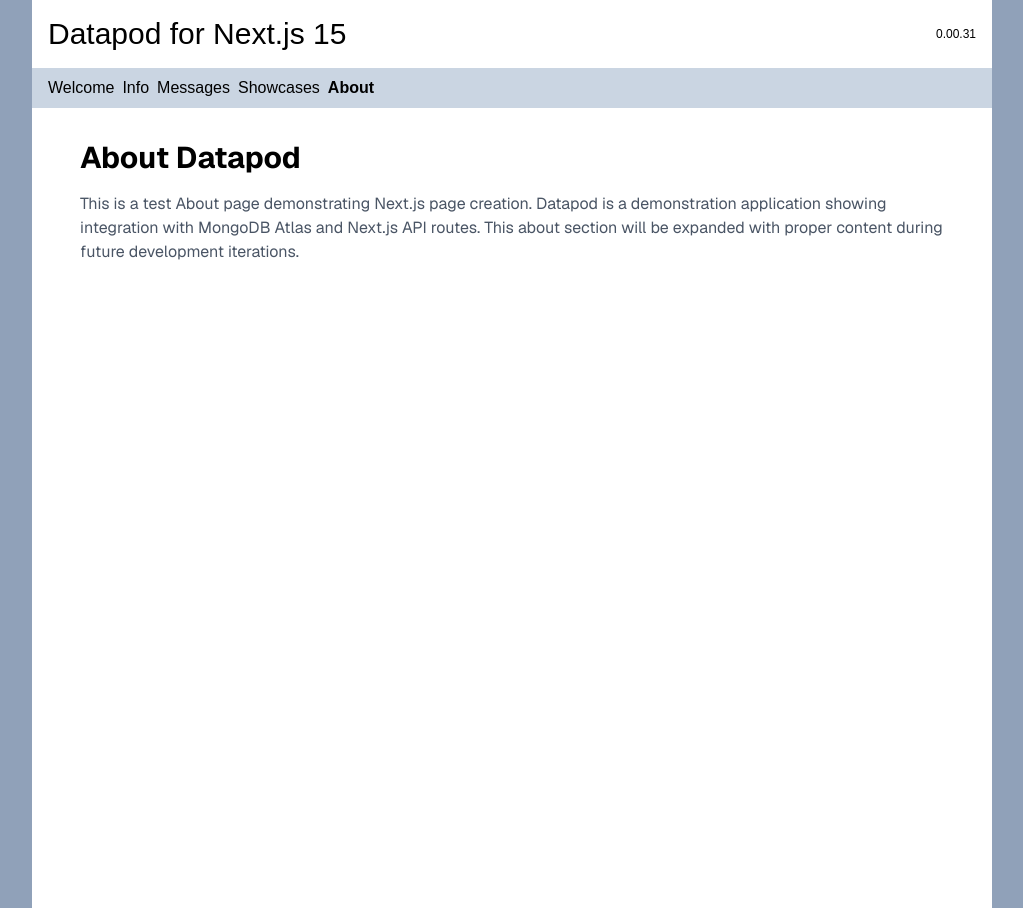
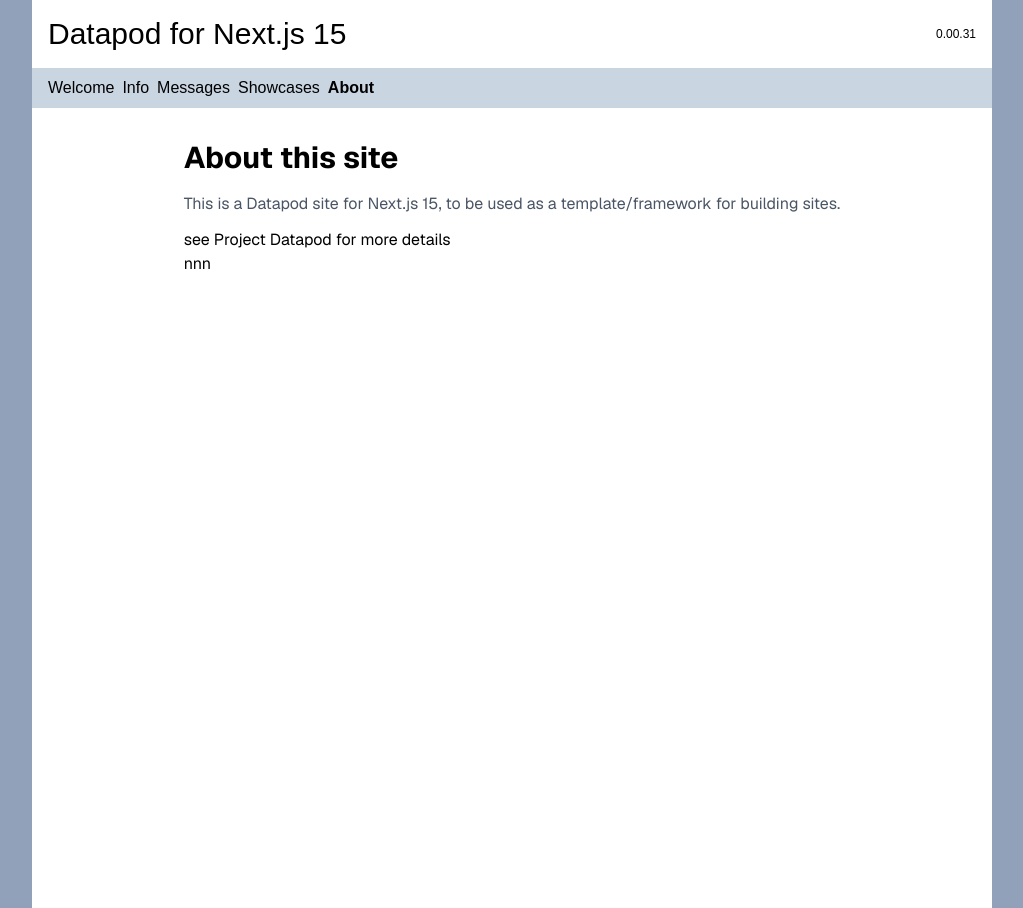
Before and after one commit to edwardtanguay/datapod-for-nextjs, a Next.js app: page /about in a window 1280 px wide. Shown: the whole page, without its empty margins (128-1151 px from the left). Built offline with nearby package versions, Linux system fonts and the light colour scheme.

Commit message:
about text

```diff
--- a/src/app/about/page.tsx
+++ b/src/app/about/page.tsx
@@ -1,13 +1,14 @@
 export default function AboutPage() {
   return (
-    <div className="max-w-4xl mx-auto p-4">
-      <h1 className="text-3xl font-bold mb-4">About Datapod</h1>
-      <p className="text-gray-600">
-        This is a test About page demonstrating Next.js page creation.
-        Datapod is a demonstration application showing integration with MongoDB Atlas
-        and Next.js API routes. This about section will be expanded with proper
-        content during future development iterations.
-      </p>
+    <div className="max-w-4xl mx-auto p-4 page">
+      <h1 className="text-3xl font-bold mb-4">About this site</h1>
+		  <p className="text-gray-600 mb-3">
+			  This is a Datapod site for Next.js 15, to be used as a template/framework for building sites.
+	  </p>
+		  <ul>
+			  <li>see <a href="https://datapod-tanguay-eu.vercel.app" target="_blank">Project Datapod</a> for more details</li>
+			  <li>nnn</li>
+	  </ul>
     </div>
   );
 }
```
Also changed, not shown: src/app/globals.css (line endings or trailing spaces).
